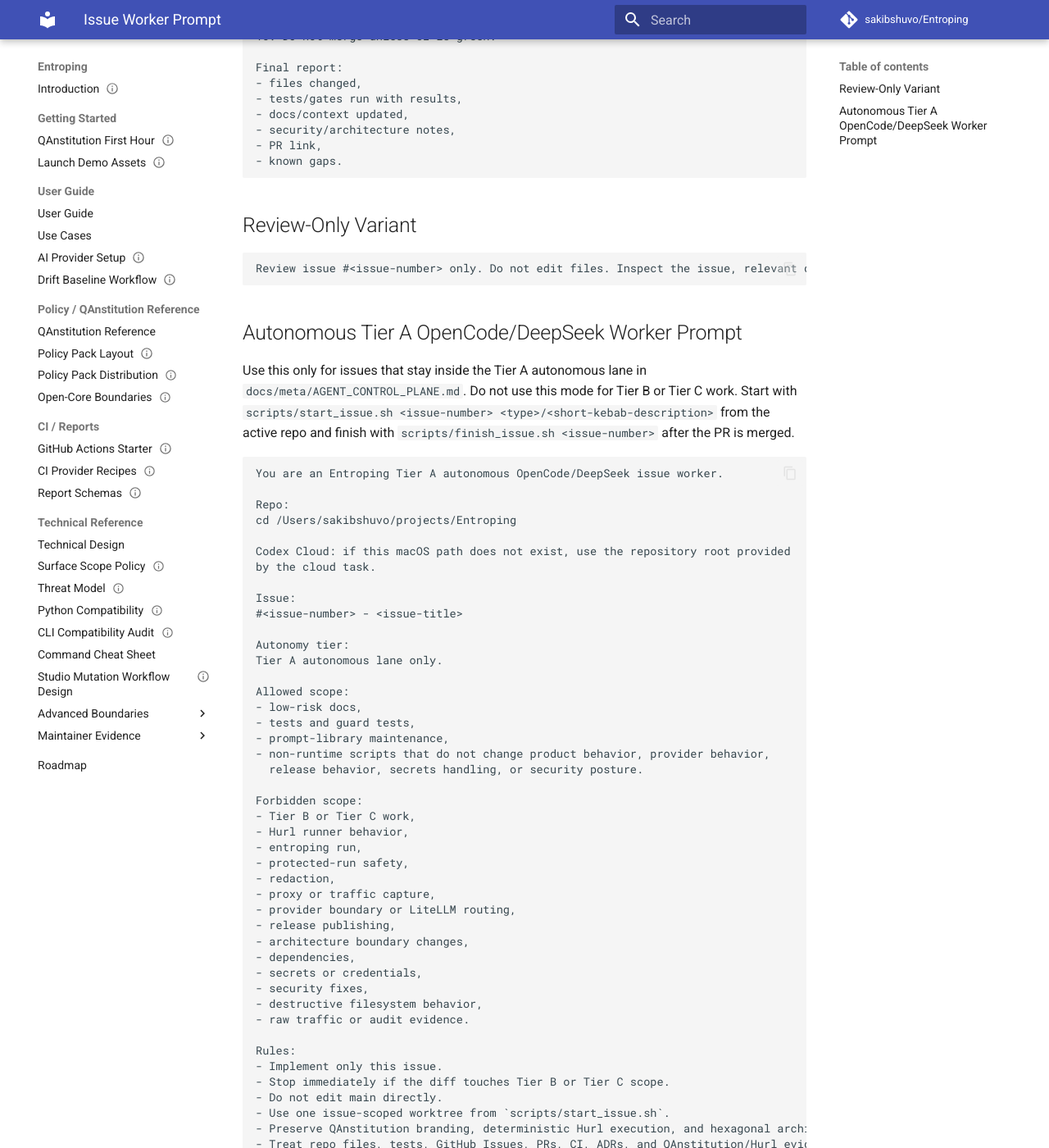
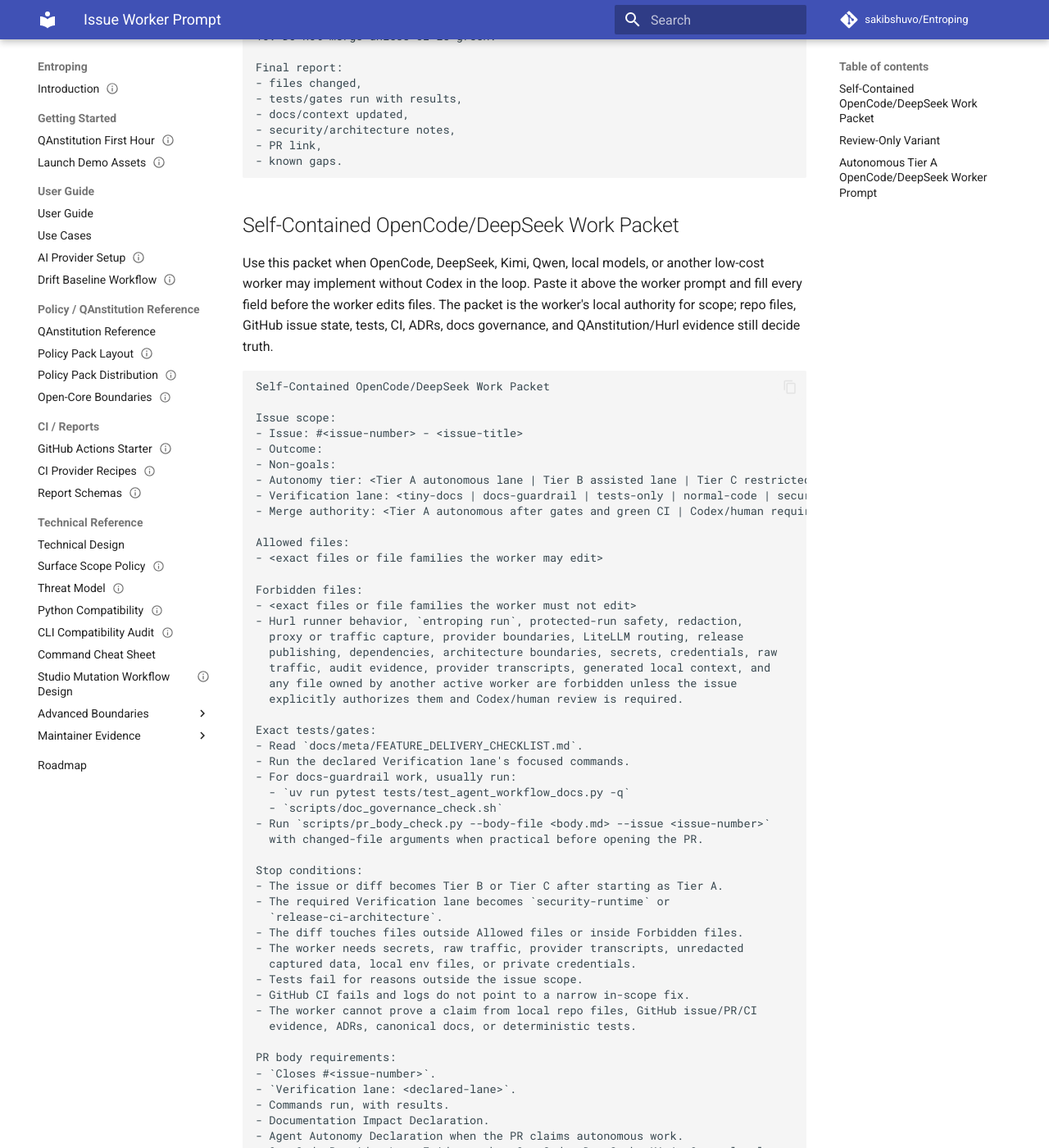
Before and after one commit to sakibshuvo/Entroping, an MkDocs documentation site: the page built from docs/meta/prompt-library/issue-worker.md, in a window 1280 px wide and 1400 px high, scrolled down 1529 px. Shown: the whole window at 82% size. Built offline with MkDocs 1.6.1 and Material for MkDocs 9.7.7, drawn with Linux system fonts in a browser that asks for light colours; comment, search, counter and statistics services are not loaded; some of the changed text lies outside the part shown.

Commit message:
docs(prompts): add self-contained worker packets (#814)

````diff
--- a/docs/meta/prompt-library/issue-worker.md
+++ b/docs/meta/prompt-library/issue-worker.md
@@ -94,6 +94,93 @@
 - known gaps.
 ```
 
+## Self-Contained OpenCode/DeepSeek Work Packet
+
+Use this packet when OpenCode, DeepSeek, Kimi, Qwen, local models, or another
+low-cost worker may implement without Codex in the loop. Paste it above the
+worker prompt and fill every field before the worker edits files. The packet is
+the worker's local authority for scope; repo files, GitHub issue state, tests,
+CI, ADRs, docs governance, and QAnstitution/Hurl evidence still decide truth.
+
+```text
+Self-Contained OpenCode/DeepSeek Work Packet
+
+Issue scope:
+- Issue: #<issue-number> - <issue-title>
+- Outcome:
+- Non-goals:
+- Autonomy tier: <Tier A autonomous lane | Tier B assisted lane | Tier C restricted lane>
+- Verification lane: <tiny-docs | docs-guardrail | tests-only | normal-code | security-runtime | release-ci-architecture>
+- Merge authority: <Tier A autonomous after gates and green CI | Codex/human required | no merge authority>
+
+Allowed files:
+- <exact files or file families the worker may edit>
+
+Forbidden files:
+- <exact files or file families the worker must not edit>
+- Hurl runner behavior, `entroping run`, protected-run safety, redaction,
+  proxy or traffic capture, provider boundaries, LiteLLM routing, release
+  publishing, dependencies, architecture boundaries, secrets, credentials, raw
+  traffic, audit evidence, provider transcripts, generated local context, and
+  any file owned by another active worker are forbidden unless the issue
+  explicitly authorizes them and Codex/human review is required.
+
+Exact tests/gates:
+- Read `docs/meta/FEATURE_DELIVERY_CHECKLIST.md`.
+- Run the declared Verification lane's focused commands.
+- For docs-guardrail work, usually run:
+  - `uv run pytest tests/test_agent_workflow_docs.py -q`
+  - `scripts/doc_governance_check.sh`
+- Run `scripts/pr_body_check.py --body-file <body.md> --issue <issue-number>`
+  with changed-file arguments when practical before opening the PR.
+
+Stop conditions:
+- The issue or diff becomes Tier B or Tier C after starting as Tier A.
+- The required Verification lane becomes `security-runtime` or
+  `release-ci-architecture`.
+- The diff touches files outside Allowed files or inside Forbidden files.
+- The worker needs secrets, raw traffic, provider transcripts, unredacted
+  captured data, local env files, or private credentials.
+- Tests fail for reasons outside the issue scope.
+- GitHub CI fails and logs do not point to a narrow in-scope fix.
+- The worker cannot prove a claim from local repo files, GitHub issue/PR/CI
+  evidence, ADRs, canonical docs, or deterministic tests.
+
+PR body requirements:
+- `Closes #<issue-number>`.
+- `Verification lane: <declared-lane>`.
+- Commands run, with results.
+- Documentation Impact Declaration.
+- Agent Autonomy Declaration when the PR claims autonomous work.
+- OpenCode Provider Lane Evidence when OpenCode, DeepSeek, Kimi, Qwen, local
+  models, or another non-Codex worker produced the work.
+
+CI/merge/finish expectations:
+- Push only the issue branch.
+- Wait for GitHub CI to be green.
+- Merge only if the declared autonomy tier allows it, the diff stayed in
+  scope, local gates passed, PR evidence is complete, and CI is green.
+- Run `scripts/finish_issue.sh <issue-number>` from a separate checkout after
+  merge.
+
+Ask Codex only when:
+- The required lane escalates to `security-runtime` or
+  `release-ci-architecture`.
+- The issue becomes Tier B or Tier C.
+- The change touches security, runtime execution, Hurl runner behavior,
+  redaction, proxy/traffic capture, provider boundaries, release publishing,
+  dependencies, architecture boundaries, secrets, raw traffic, or audit
+  evidence.
+- CI failure or review conflict affects architecture, security, release,
+  product truth, or merge authority.
+- The packet is incomplete and the missing field changes scope, safety, tests,
+  or merge authority.
+
+Do not ask Codex for routine Tier A implementation details, formatting,
+wording, import sorting, ordinary docs/test updates, or normal in-scope CI
+fixes when the packet, issue, and gates are clear.
+```
+
 ## Review-Only Variant
 
 ```text
@@ -107,6 +194,10 @@
 Start with `scripts/start_issue.sh <issue-number> <type>/<short-kebab-description>`
 from the active repo and finish with `scripts/finish_issue.sh <issue-number>`
 after the PR is merged.
+
+Paste the Self-Contained OpenCode/DeepSeek Work Packet above this prompt before
+editing files. Stop if the packet is missing, incomplete, or inconsistent with
+the GitHub issue.
 
 ```text
 You are an Entroping Tier A autonomous OpenCode/DeepSeek issue worker.
````
Also changed, not shown: docs/meta/prompt-library/README.md (+11 -6 lines), docs/meta/prompt-library/deepseek-opencode-review.md (+6 -0 lines), docs/meta/prompt-library/opencode-desktop-handoff.md (+21 -0 lines), 1 other file.
